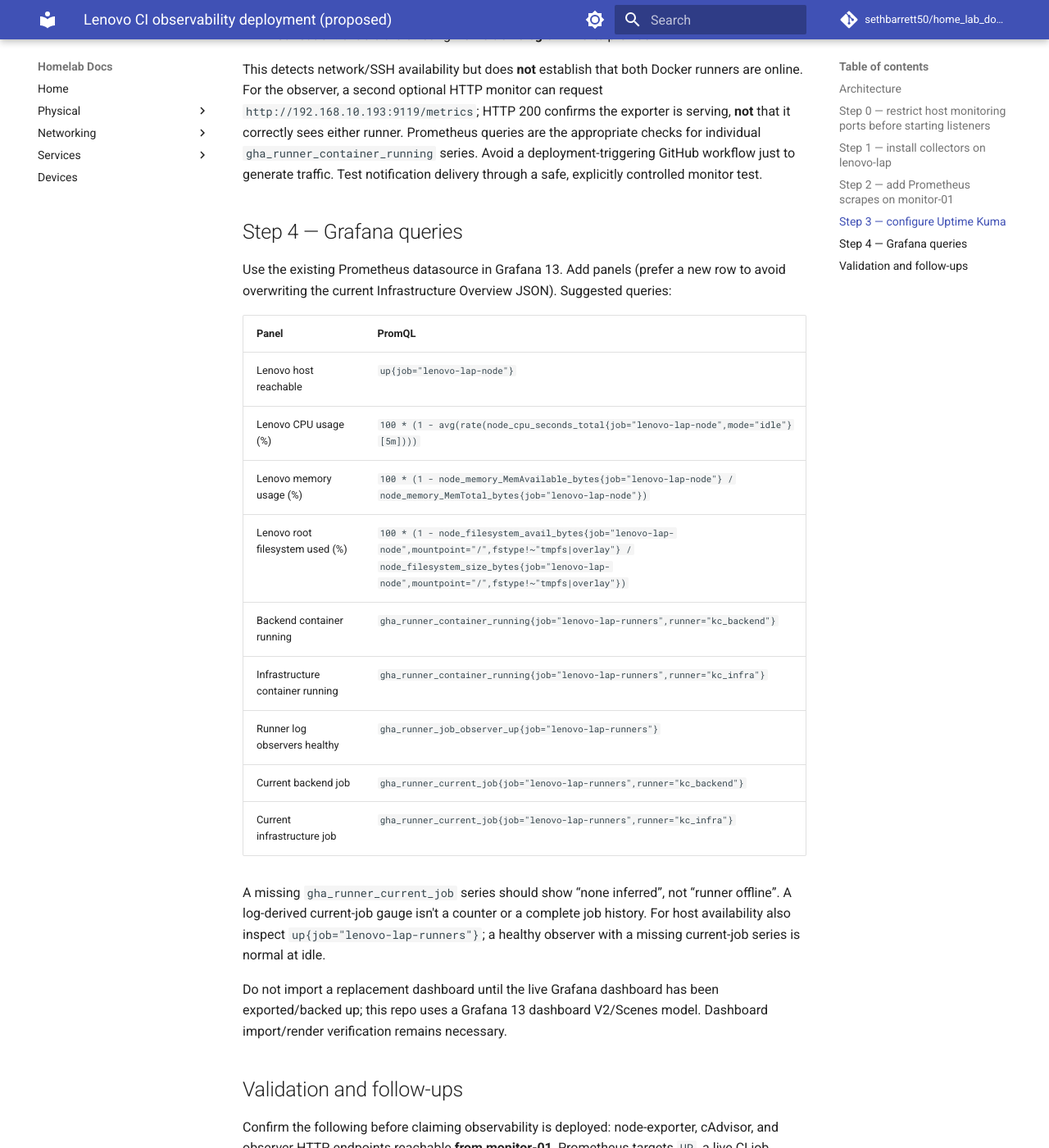
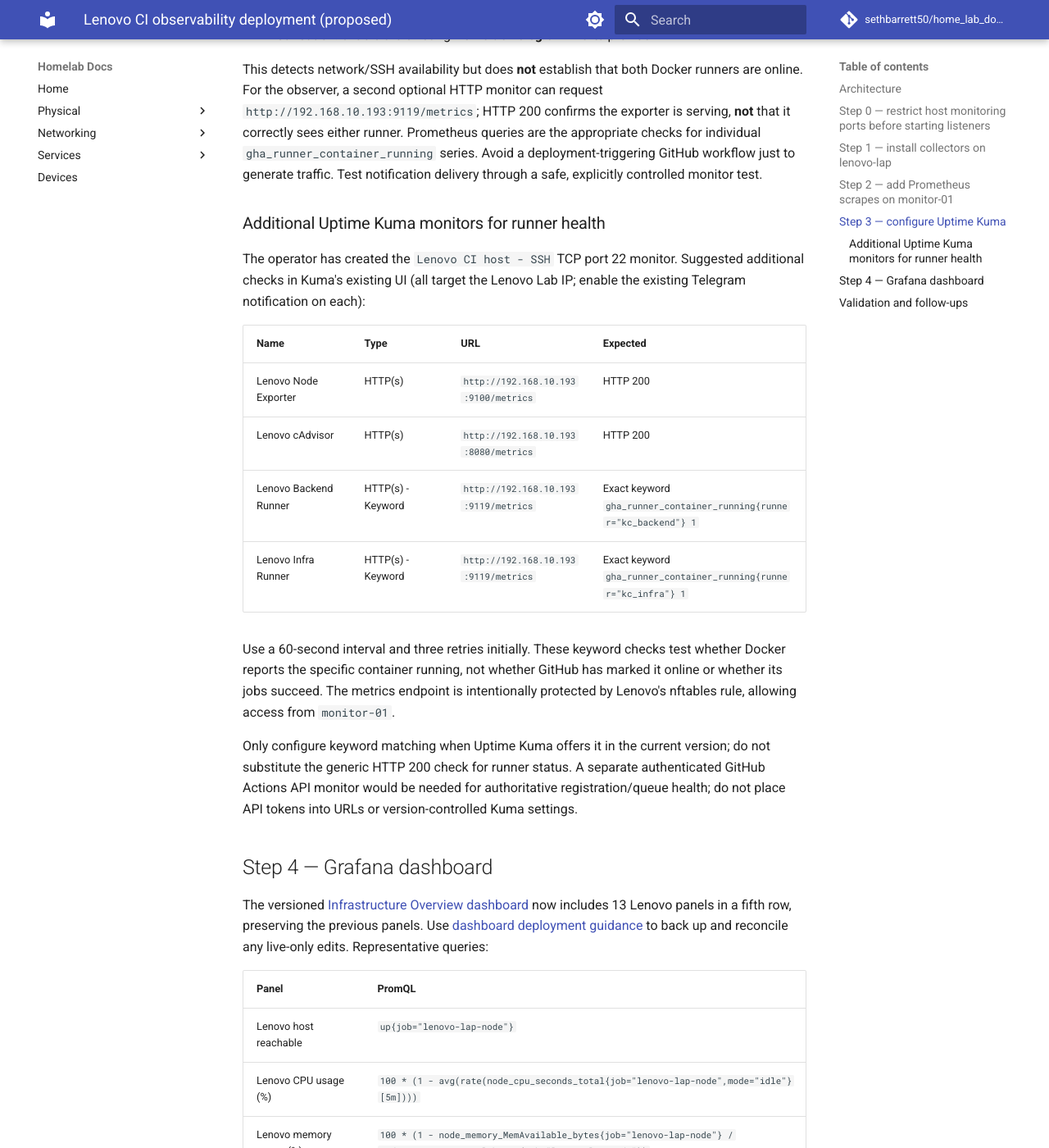
Before and after one commit to sethbarrett50/home_lab_docs, an MkDocs documentation site: the page built from docs/services/lenovo-observability/README.md, in a window 1280 px wide and 1400 px high, scrolled down 3730 px. Shown: the whole window at 82% size. Built offline with MkDocs 1.6.1 and Material for MkDocs 9.7.7, drawn with Linux system fonts in a browser that asks for light colours; comment, search, counter and statistics services are not loaded.

Commit message:
docs(kuma): add runner-aware HTTP keyword checks and link updated Grafana dashboard

```diff
--- a/docs/services/lenovo-observability/README.md
+++ b/docs/services/lenovo-observability/README.md
@@ -177,11 +177,37 @@
 series. Avoid a deployment-triggering GitHub workflow just to generate traffic.
 Test notification delivery through a safe, explicitly controlled monitor test.
 
-## Step 4 — Grafana queries
+### Additional Uptime Kuma monitors for runner health
 
-Use the existing Prometheus datasource in Grafana 13. Add panels (prefer a new
-row to avoid overwriting the current Infrastructure Overview JSON). Suggested
-queries:
+The operator has created the `Lenovo CI host - SSH` TCP port 22 monitor.
+Suggested additional checks in Kuma's existing UI (all target the Lenovo
+Lab IP; enable the existing Telegram notification on each):
+
+| Name | Type | URL | Expected |
+|---|---|---|---|
+| Lenovo Node Exporter | HTTP(s) | `http://192.168.10.193:9100/metrics` | HTTP 200 |
+| Lenovo cAdvisor | HTTP(s) | `http://192.168.10.193:8080/metrics` | HTTP 200 |
+| Lenovo Backend Runner | HTTP(s) - Keyword | `http://192.168.10.193:9119/metrics` | Exact keyword `gha_runner_container_running{runner="kc_backend"} 1` |
+| Lenovo Infra Runner | HTTP(s) - Keyword | `http://192.168.10.193:9119/metrics` | Exact keyword `gha_runner_container_running{runner="kc_infra"} 1` |
+
+Use a 60-second interval and three retries initially. These keyword
+checks test whether Docker reports the specific container running, not
+whether GitHub has marked it online or whether its jobs succeed. The
+metrics endpoint is intentionally protected by Lenovo's nftables rule,
+allowing access from `monitor-01`.
+
+Only configure keyword matching when Uptime Kuma offers it in the current
+version; do not substitute the generic HTTP 200 check for runner status.
+A separate authenticated GitHub Actions API monitor would be needed for
+authoritative registration/queue health; do not place API tokens into
+URLs or version-controlled Kuma settings.
+
+## Step 4 — Grafana dashboard
+
+The versioned [Infrastructure Overview dashboard](../dashboards/infra-overview.json)
+now includes 13 Lenovo panels in a fifth row, preserving the previous panels.
+Use [dashboard deployment guidance](../dashboards/README.md) to back up
+and reconcile any live-only edits. Representative queries:
 
 | Panel | PromQL |
 |---|---|
```
